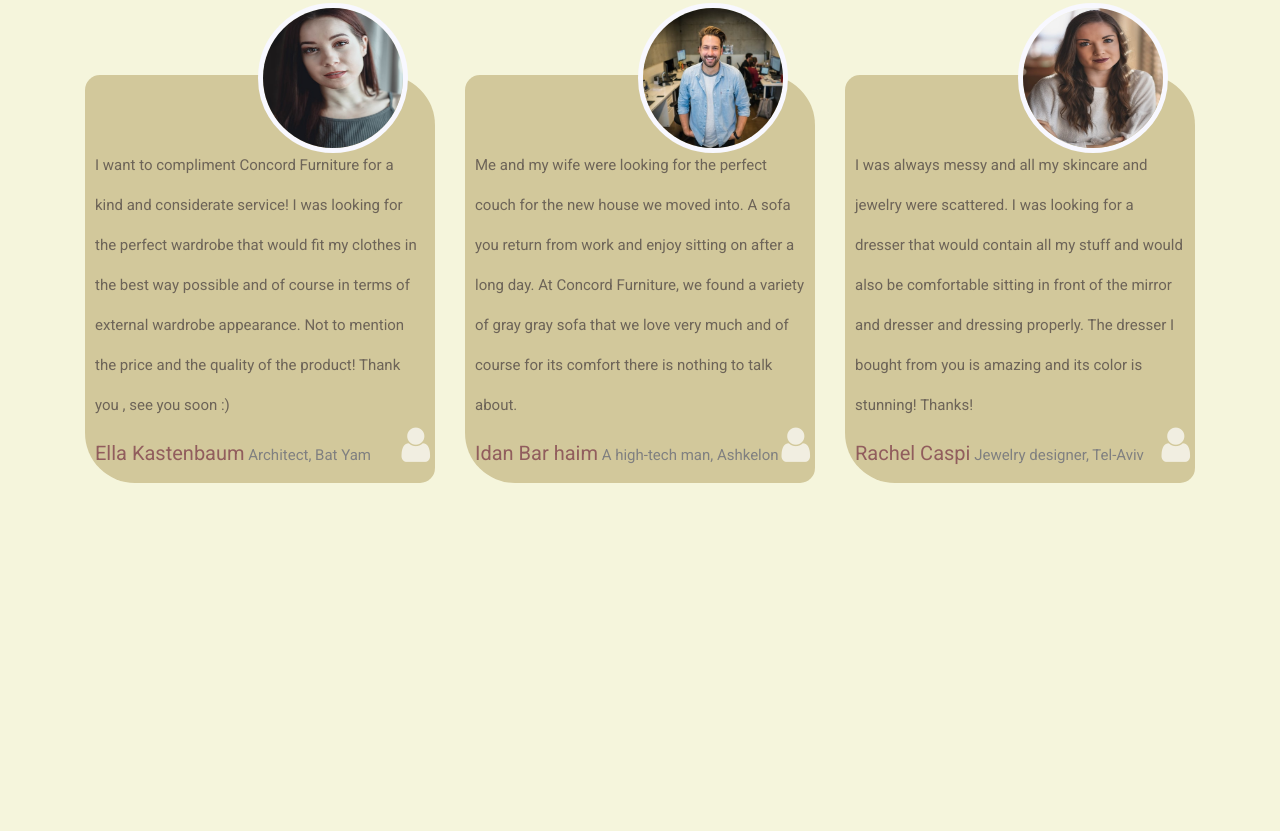
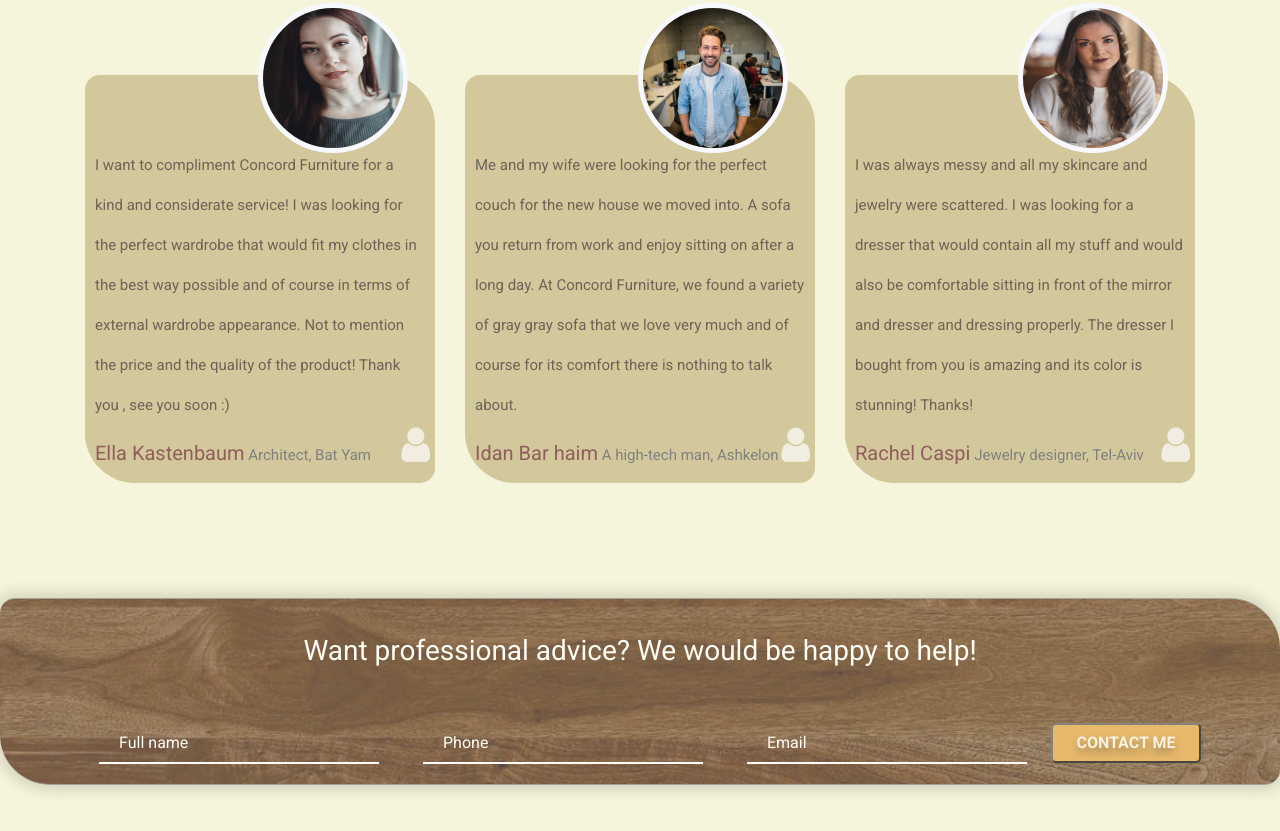
Before and after one commit to shellyniazov/Concorde-furniture, a plain HTML site: page index.html in a window 1280 px wide. Shown: the part 1662-2493 px from the top of the page. Before the commit the page ends 2160 px from the top, so only its background shows below. Drawn offline with nearby package versions, Linux system fonts and the light colour scheme.

Commit message:
professional

```diff
--- a/index.html
+++ b/index.html
@@ -196,6 +196,22 @@
     </div>
 
 
+    <div class="container-fulid">
+
+        <div class="professional">
+            <h3>Want professional advice?
+                We would be happy to help!</h3>
+            <form>
+                <input type="name" class="inputt" placeholder="Full name">
+                <input type="Phone" class="inputt" placeholder="Phone">
+                <input type="Email" class="inputt" placeholder="Email">
+                <input type="submit" value="Contact me" class="submit">
+            </form>
+        </div>
+
+    </div>
+
+
 
 
 
--- a/style.css
+++ b/style.css
@@ -230,3 +230,66 @@ body {
     transition: 0.8s ease;
 
 }
+
+.professional {
+    background: url(images/tree.jpg);
+    display: flex;
+    justify-content: center;
+    align-items: center;
+    flex-direction: column;
+    background-size: cover;
+
+    opacity: 0.7;
+    margin-top: 100px;
+    margin-bottom: 100px;
+    height: auto;
+    color: white;
+
+    border-radius: 15px 50px;
+    box-sizing: border-box;
+    border-bottom: 1px solid gray;
+    border-top: 1px solid gray;
+
+    box-shadow: 0px 0px 15px 5px rgba(0, 0, 0, 0.2);
+}
+
+.professional h3 {
+    text-align: center;
+    margin-top: 35px;
+    margin-bottom: 35px;
+}
+
+.inputt {
+    border: 0;
+    border-bottom: 2px solid white;
+    background-color: rgba(255, 255, 255, 0);
+    color: white;
+    outline: none;
+
+    width: 280px;
+    height: 40px;
+    margin: 20px;
+    padding: 20px;
+}
+
+.submit {
+    background-color: rgb(228, 161, 60);
+    outline: none;
+    color: rgba(255, 255, 254, 0.884);
+    border-radius: 5px;
+    width: 150px;
+    height: 40px;
+    text-shadow: 0 5px 8px rgba(0, 0, 0, 0.5);
+    text-transform: uppercase;
+    text-decoration: none;
+    font-weight: bold;
+}
+
+.submit:hover {
+    transition: 0.8s ease;
+    transform: scale(1.1);
+}
+
+::-webkit-input-placeholder {
+    color: white;
+}
```
